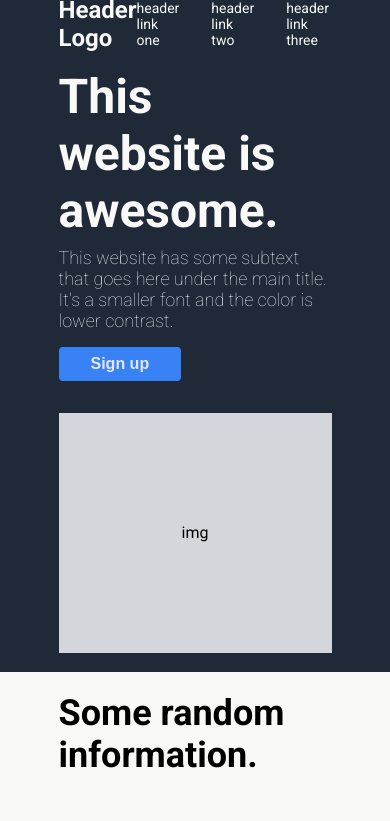
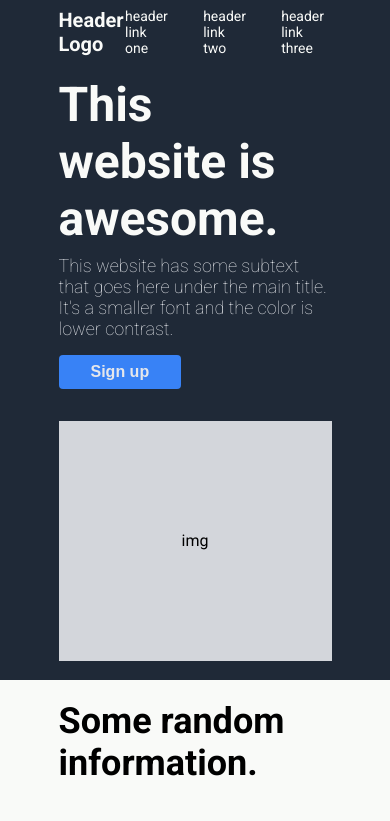
Before and after one commit to mattmuroya/sample-landing-page, a plain HTML site: page index.html in a window 390 px wide. Shown: the top 821 px of the page. Drawn offline with Linux system fonts and the light colour scheme.

Commit message:
add media query for header padding @ <600px width

```diff
--- a/style.css
+++ b/style.css
@@ -15,8 +15,14 @@ header {
     align-items: center;
 }
 
+@media screen and (max-width: 600px) {
+    header {
+        padding-top: 8px;
+    }
+}
+
 .logo {
-    font-size: 24px;
+    font-size: 20px;
     font-weight: bold;
 }
 
```
